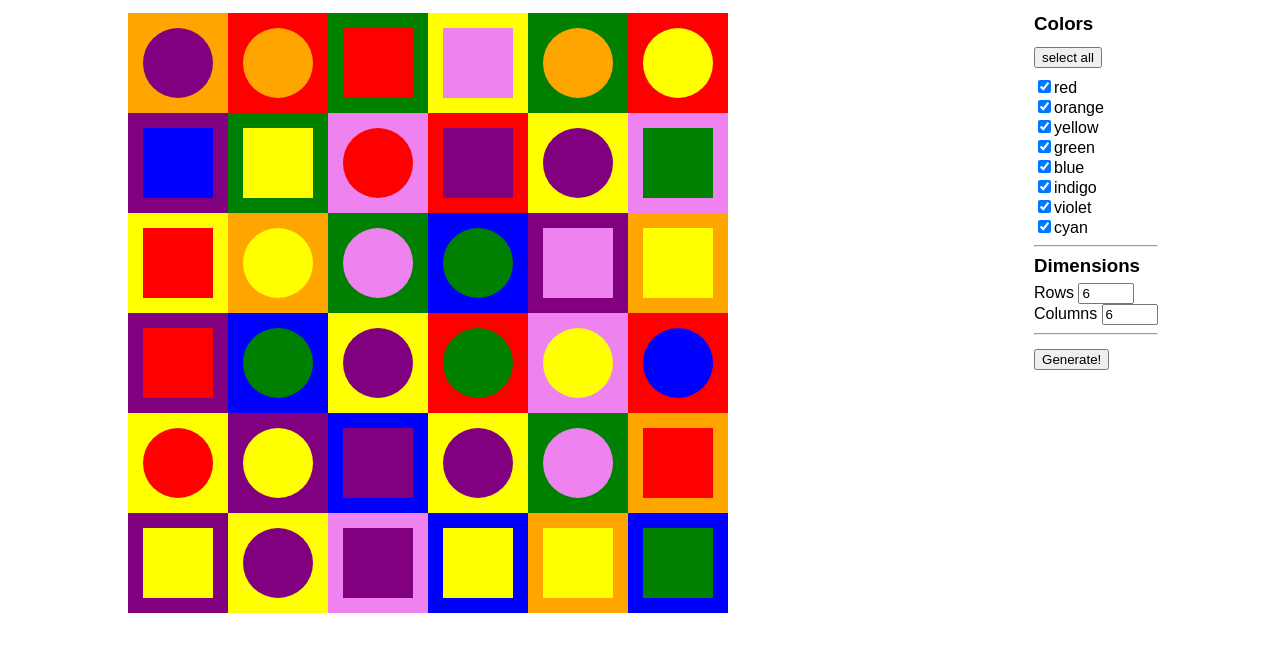
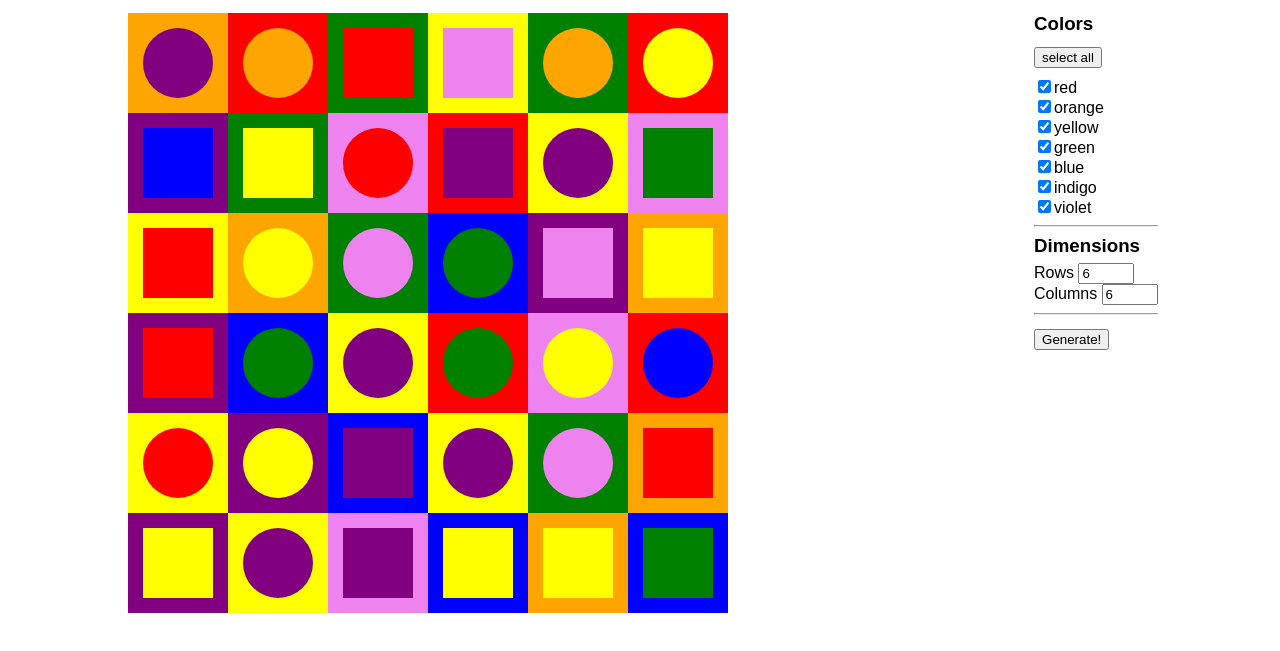
Before and after one commit to adampalay/vasarely, a plain HTML site: page index.html in a window 1280 px wide. Shown: the part 101-752 px from the top of the page. Drawn offline with nearby package versions, Linux system fonts and the light colour scheme.

Commit message:
remove cyan from html

```diff
--- a/index.html
+++ b/index.html
@@ -19,7 +19,6 @@
                 <input type="checkbox" name="color" value="blue">blue<br/>
                 <input type="checkbox" name="color" value="indigo">indigo<br/>
                 <input type="checkbox" name="color" value="violet">violet<br/>
-                <input type="checkbox" name="color" value="cyan">cyan<br/>
                 <hr/>
                 <h3>Dimensions</h3>
                 <label for="rows">Rows</label>
```
